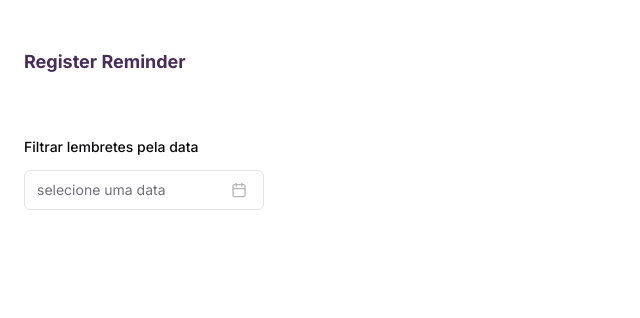
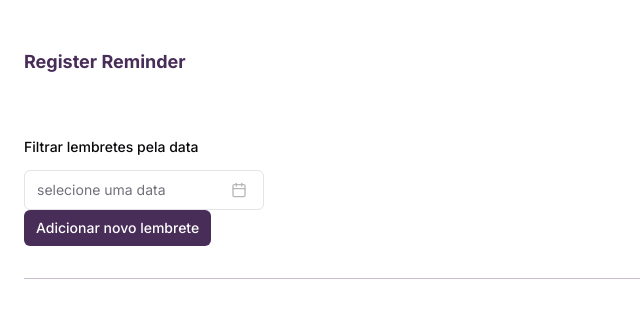
Before and after one commit to calvinsteixeira/register-reminders, a Next.js app: page /dashboard in a window 1280 px wide. Shown: the top 318 px of the page, without its empty margins (0-640 px from the left). Built offline with nearby package versions, Linux system fonts and the light colour scheme.

Commit message:
Adicionando componente divider

```diff
--- a/app/dashboard/page.tsx
+++ b/app/dashboard/page.tsx
@@ -1,5 +1,6 @@
 import React from 'react'
-import { DatePicker } from '@/components/index'
+import { DatePicker, Divider } from '@/components/index'
+import { Button } from "@/components/ui/button"
 
 type Props = {}
 
@@ -9,6 +10,8 @@ export default function page({ }: Props) {
       <h1 className='text-lg font-bold text-secondary mt-12'>Register Reminder</h1>
       <div className='w-full h-full mt-16'>
         <DatePicker label='Filtrar lembretes pela data' placeholder='selecione uma data'/>
+        <Button size={'sm'} className='bg-secondary text-secondary-foreground'>Adicionar novo lembrete</Button>
+        <Divider/>
       </div>
     </main>
   )
--- a/components/index.ts
+++ b/components/index.ts
@@ -1,4 +1,5 @@
 import AnimatedWrapper from "./animations/AnimatedWrapper";
 import DatePicker from "./inputs/DatePicker"
+import Divider from "./structure/Divider";
 
-export { AnimatedWrapper, DatePicker }
+export { AnimatedWrapper, DatePicker, Divider }
--- a/components/inputs/DatePicker.tsx
+++ b/components/inputs/DatePicker.tsx
@@ -65,7 +65,7 @@ export default function DatePicker({label, placeholder}: Props) {
                       )}
                     >
                       {field.value ? (
-                        format(field.value, "PPP")
+                        format(field.value, "PPP", { locale: ptBR })
                       ) : (
                         <span>{placeholder || "Selecione uma data"}</span>
                       )}
@@ -93,7 +93,7 @@ export default function DatePicker({label, placeholder}: Props) {
             </FormItem>
           )}
         />
-        {/* <Button className='bg-secondary' type="submit">Buscar</Button> */}
+        {/* <Button className='bg-secondary text-secondary-foreground' type="submit">Buscar</Button> */}
       </form>
     </Form>
   )
--- /dev/null
+++ b/components/structure/Divider.tsx
@@ -0,0 +1,11 @@
+import React from 'react'
+
+type Props = {}
+
+export default function Divider({ }: Props) {
+  return (
+    <div className='py-8'>
+      <hr className='border-secondary opacity-30' />
+    </div>
+  )
+}
```
